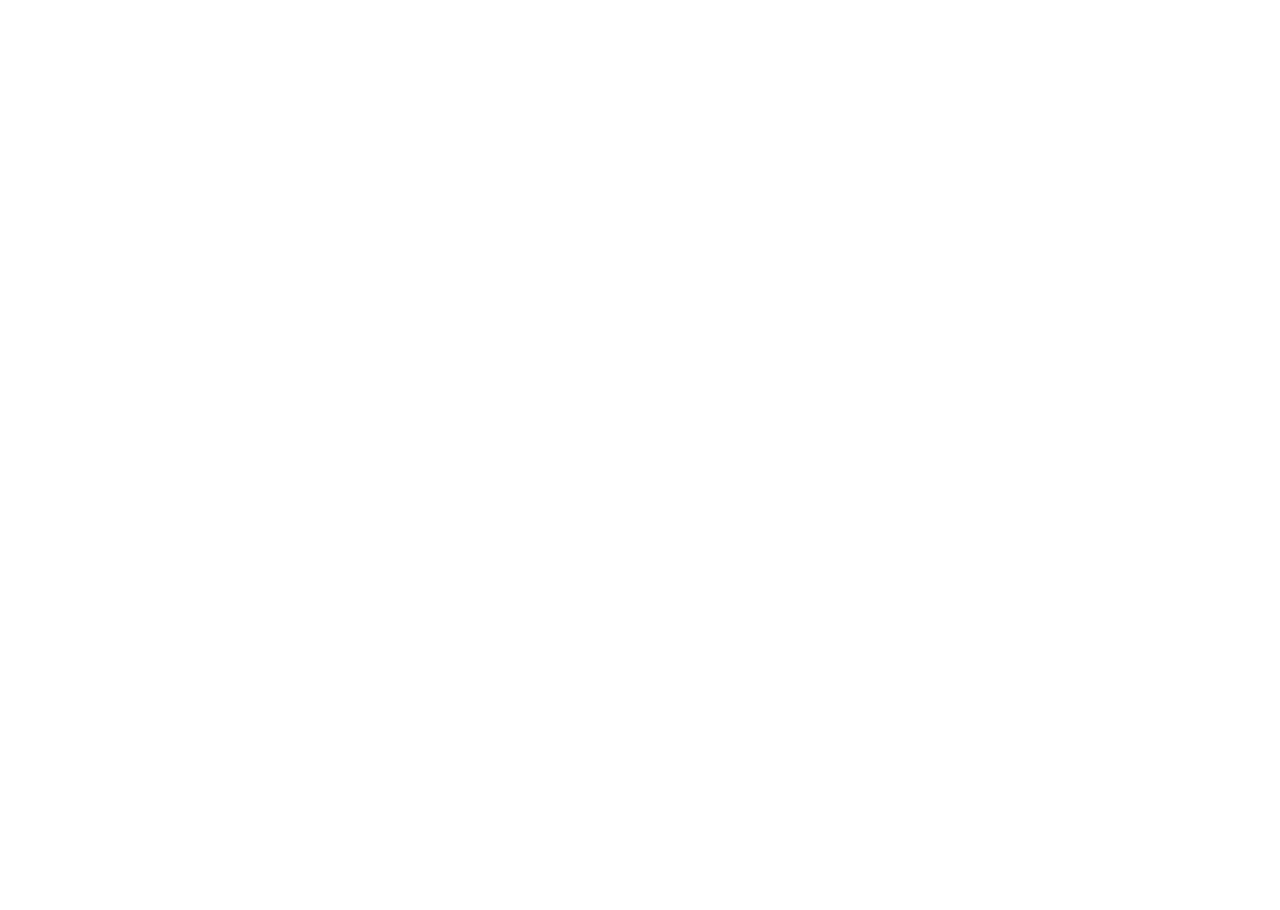
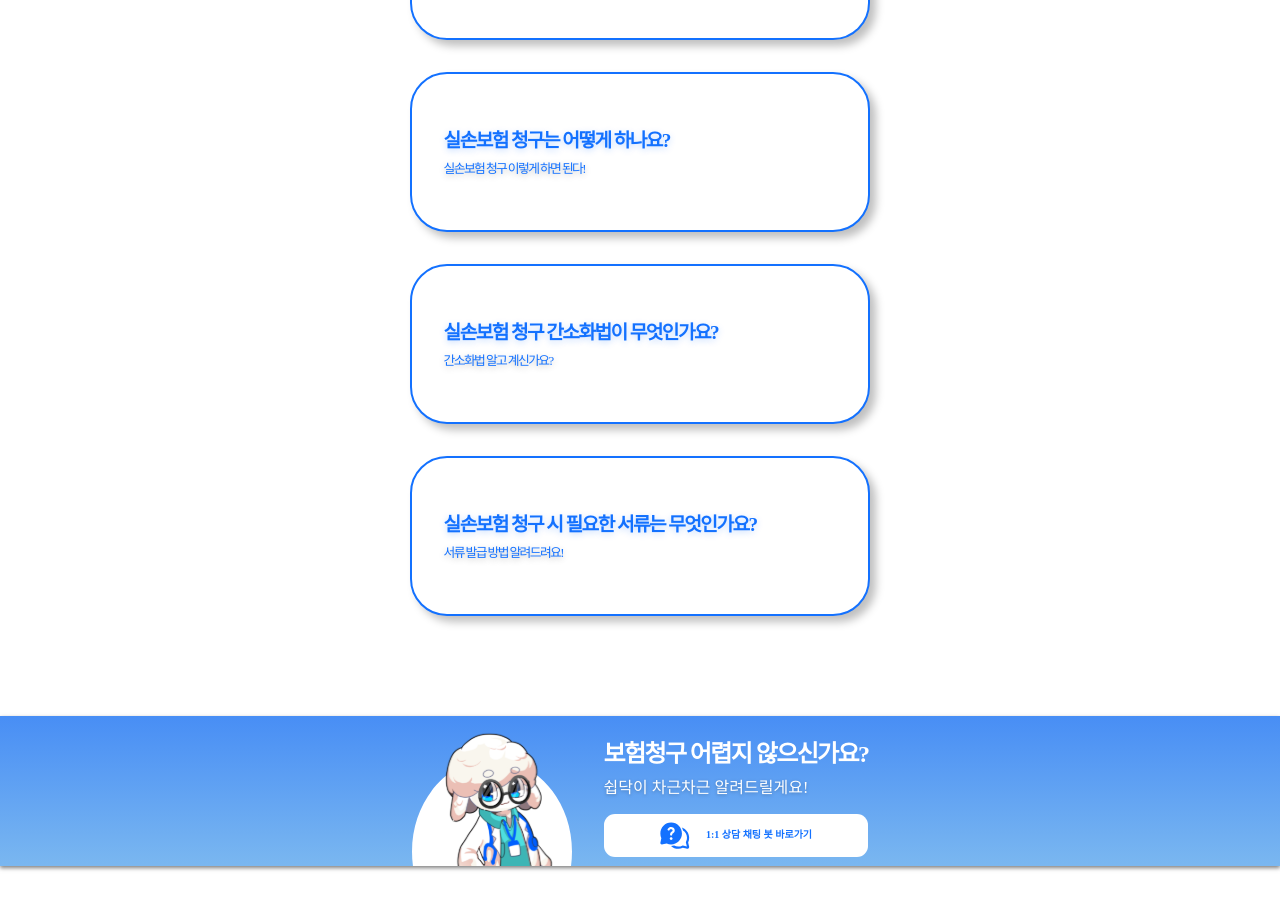
Before and after one commit to ShipDoc/Frontend, a React (Create React App) app: page /insuranceMain in a window 1280 px wide. Before the commit this address had no page. Shown: the part 480-1390 px from the top of the page. Before the commit the page ends 800 px from the top, so only its background shows below. Built offline with nearby package versions, Linux system fonts and the light colour scheme.

Commit message:
create 보험청구 하위페이지 작성

```diff
--- a/src/App.js
+++ b/src/App.js
@@ -3,7 +3,8 @@
 import SignIn from "./pages/account/SignIn";
 import SignUp from "./pages/account/SignUp";
 import Home from "./pages/Home/Home";
-import Insurance from "./pages/insurance/Insurance";
+import InsuranceMain from "./pages/insurance/InsuranceMain";
+import InsuranceWhere from "./pages/insurance/insuranceWhere";
 
 function App() {
     return (
@@ -12,7 +13,8 @@
             <Route path="/" element={<SignIn />}></Route>
             <Route path="/SignUp" element={<SignUp />}></Route>
             <Route path="/Home" element={<Home />}></Route>
-            <Route path="/insurance" element={<Insurance />}></Route>
+            <Route path="/insuranceMain" element={<InsuranceMain />}></Route>
+            <Route path="/insuranceWhere" element={<InsuranceWhere />}></Route>
         </Routes>
     );
 }
--- /dev/null
+++ b/src/components/insurance/Banner.jsx
@@ -0,0 +1,97 @@
+import React from 'react';
+import styled from 'styled-components';
+import bannerImage from '../../assets/images/bottomBannerImg.svg';
+import chatImg from '../../assets/images/chatImg.svg';
+
+const Banner = () => {
+  return (
+    <BannerContainer>
+      <BannerImage src={bannerImage} alt="banner" />
+      <BannerContent>
+        <BannerText>보험청구 어렵지 않으신가요?</BannerText>
+        <BannerSubText>쉽닥이 차근차근 알려드릴게요!</BannerSubText>
+        <BannerButton>
+            <img src={chatImg} alt='chatImg' />
+            <ButtonText>1:1 상담 채팅 봇 바로가기</ButtonText>
+        </BannerButton>
+      </BannerContent>
+    </BannerContainer>
+  );
+};
+
+const BannerContainer = styled.div`
+  display: flex;
+  width: 100%;
+  margin-top: 10vh;
+  margin-bottom: 10vh;
+  justify-content: center;
+  align-items: center;
+  padding: 1rem 0 0 0;
+  background: linear-gradient(180deg, #488EF5 0%, #7AB7F0 100%);
+  box-shadow: 0px 2px 4px 0px rgba(0, 0, 0, 0.50);
+  color: white;
+`;
+
+const BannerContent = styled.div`
+  display: flex;
+  flex-direction: column;
+  gap: 0.5rem;
+
+`;
+
+const BannerText = styled.h3`
+  font-family: Pretendard;
+  font-size: 1.5rem;
+  font-weight: 800;
+  font-style: normal;
+  line-height: 100%;
+  letter-spacing: -0.1rem;
+
+`;
+
+const BannerSubText = styled.p`
+  font-family: Pretendard;
+  font-size: 1rem;
+  margin-bottom: 0.5rem;
+  text-shadow: 0px 0.883px 3.531px rgba(0, 0, 0, 0.25);
+`;
+
+const BannerButton = styled.button`
+  display:flex;
+  flex-direction: row;
+  justify-content: center;
+  align-items: center;
+  background-color: white;
+  border: none;
+  border-radius: 11px;
+  padding: 0.5rem 1rem;
+  cursor: pointer;
+  font-family: Pretendard;
+  font-size: 1rem;
+  font-weight: bold;
+`;
+
+const ButtonText = styled.div`
+  margin-left: 1rem;
+  display: flex;
+  align-items: center;
+  flex-shrink: 0;
+  color: #1371FF;
+  font-family: Pretendard;
+  font-size: 10px;
+  font-style: normal;
+  font-weight: 700;
+  line-height: 175%;
+  justify-content: center;
+`
+
+const BannerImage = styled.img`
+  width: 10rem;
+  height: 100%;
+  flex-shrink: 0;
+  height:100%;
+  margin-bottom: 0;
+  margin-right: 2rem;
+`;
+
+export default Banner;
--- a/src/components/insurance/FAQ.jsx
+++ b/src/components/insurance/FAQ.jsx
@@ -1,14 +1,18 @@
 import React from 'react';
 import styled from 'styled-components';
 import FAQItem from './FAQItem';
+import { Link } from 'react-router-dom';
+
 
 const FAQ = () => {
   return (
     <FAQContainer>
-      <FAQItem
-        question="실손보험 청구는 어디서 할 수 있나요?"
-        answer="실손보험 간단하게 청구하는 방법 알려드려요!"
-      />
+      <Link to="/insuranceWhere">
+        <FAQItem
+          question="실손보험 청구는 어디서 할 수 있나요?"
+          answer="실손보험 간단하게 청구하는 방법 알려드려요!"
+        />
+      </Link>
       <FAQItem
         question="실손보험 청구는 어떻게 하나요?"
         answer="실손보험 청구 이렇게 하면 된다!"
@@ -29,7 +33,7 @@
   font-family: Pretendard;
   .faq-item {
     background-color: #fff;
-    border: 2px solid var(--Primary-color, #1371FF);
+    border: 2px solid #1371FF;
     padding: 2rem;
     margin-bottom: 10px;
     border-radius: 37px;
@@ -40,6 +44,9 @@
   .faq-item p {
     margin: 5px 0 0 0;
   }
+  a {
+    text-decoration: none;
+  }
 `;
 
 export default FAQ;
--- a/src/components/insurance/FAQItem.jsx
+++ b/src/components/insurance/FAQItem.jsx
@@ -3,7 +3,7 @@
 
 const FAQItem = ({ question, answer }) => {
   return (
-    <FAQItemContainer className="faq-item">
+    <FAQItemContainer>
       <Question>{question}</Question>
       <Answer>{answer}</Answer>
     </FAQItemContainer>
@@ -16,17 +16,26 @@
   width: 100%;
   height: 20vh;
   border-radius: 37px;
-  border: 2px solid var(--Primary-color, #1371FF);
+  border: 2px solid #1371FF;
   box-shadow: 6px 6px 9px 0px rgba(0, 0, 0, 0.25);
-  background: var(--Sub-color, #FFF);
+  background: white;
   flex-shrink: 0;
   justify-content: center;
   margin-top: 2rem;
   letter-spacing: -0.1rem;
+
+  &:hover {
+    background-color: #1371FF;
+
+    h3, p {
+      color: white;
+    }
+  }
 `;
 
 const Question = styled.h3`
-  color: var(--Primary-color, #1371FF);
+  margin-left: 2rem;
+  color: #1371FF;
   font-family: Pretendard;
   font-size: 1.2rem;
   font-style: normal;
@@ -36,7 +45,8 @@
 `;
 
 const Answer = styled.p`
-  color: var(--Primary-color, #1371FF);
+  margin-left: 2rem;
+  color: #1371FF;
   font-family: Pretendard;
   font-size: 0.8rem;
   font-style: normal;
--- a/src/components/insurance/NavBar.jsx
+++ b/src/components/insurance/NavBar.jsx
@@ -31,7 +31,7 @@
           <ul>
             <li><Link to="/">홈</Link></li>
             <li><Link to="/health-check">건강검진</Link></li>
-            <li><StyledLink to="/insurance">보험청구</StyledLink></li>
+            <li><StyledLink to="/insuranceMain">보험청구</StyledLink></li>
             <li><Link to="/community">커뮤니티</Link></li>
           </ul>
         </Nav>
--- /dev/null
+++ b/src/components/insurance/WhereContent.jsx
@@ -0,0 +1,48 @@
+import React from 'react';
+import styled from 'styled-components';
+import WhereText from './WhereText';
+
+const Content = () => {
+  return (
+    <MainContainer>
+      <Container>
+        <Section>
+          <Title>보험청구 &gt; 실손보험 청구는 어디서 할 수 있나요?</Title>
+          <WhereText />
+        </Section>
+      </Container>
+    </MainContainer>
+  );
+};
+
+const MainContainer = styled.main`
+  padding: 20px 0;
+  width: 40%;
+  max-width: 1200px;
+  background: var(--Sub-color, #FFF);
+
+`;
+
+const Container = styled.div`
+  width: 90%;
+  max-width: 1200px;
+  margin: 0 auto;
+`;
+
+const Section = styled.section`
+  h2 {
+    width: 100%;
+    margin-bottom: 2rem;
+  }
+`;
+
+const Title = styled.h2`
+  color: #A3A3A3;
+  font-family: Pretendard;
+  font-size: 12px;
+  font-style: normal;
+  font-weight: 500;
+  line-height: normal;
+`;
+
+export default Content;
--- /dev/null
+++ b/src/components/insurance/WhereText.jsx
@@ -0,0 +1,81 @@
+import React from 'react';
+import styled from 'styled-components';
+
+const Where = () => {
+  return (
+      <Container>
+          <Subject>실손보험 청구는 어디서 할 수 있나요?</Subject>
+          <Text>
+            <Text1>
+                카카오톡 카카오페이, 네이버페이, 토스 등 핀테크 기업이 보험청구<br/>
+                간단 서비스를 제공하고 있습니다. 소액의 진료비 실손보험청구 카카오<br/>
+                페이 네이버페이 토스로 30초 내 신청이 가능합니다. 10만 원 이하 진료<br/>
+                비 영수증 약국 영수증 사진만 있으면 됩니다.<br/>
+                신청 후 2~5일 이내 보험금을 받을 수 있습니다.<br/>
+                다만 10만 원이 넘으면 추가 제출 서류가 있습니다.<br/>
+                그리고 무엇보다 병원 개인정보가 포털 사이트로 넘어가는 단점이 있습<br/>
+                니다.
+            </Text1>
+            <Text2>
+              카카오톡 카카오페이, 네이버페이, 토스 등 핀테크 기업이 보험청구<br/>
+              간단 서비스를 제공하고 있습니다. 소액의 진료비 실손보험청구 카카오<br/>
+              페이 네이버페이 토스로 30초 내 신청이 가능합니다. 10만 원 이하 진료<br/>
+              비 영수증 약국 영수증 사진만 있으면 됩니다.<br/>
+              신청 후 2~5일 이내 보험금을 받을 수 있습니다.<br/>
+              다만 10만 원이 넘으면 추가 제출 서류가 있습니다.<br/>
+              그리고 무엇보다 병원 개인정보가 포털 사이트로 넘어가는 단점이 있습<br/>
+              니다.
+            </Text2>
+            <Text3>
+              카카오톡 카카오페이, 네이버페이, 토스 등 핀테크 기업이 보험청구<br/>
+              간단 서비스를 제공하고 있습니다. 소액의 진료비 실손보험청구 카카오<br/>
+              페이 네이버페이 토스로 30초 내 신청이 가능합니다. 10만 원 이하 진료<br/>
+              비 영수증 약국 영수증 사진만 있으면 됩니다.<br/>
+              신청 후 2~5일 이내 보험금을 받을 수 있습니다.<br/>
+              다만 10만 원이 넘으면 추가 제출 서류가 있습니다.<br/>
+              그리고 무엇보다 병원 개인정보가 포털 사이트로 넘어가는 단점이 있습<br/>
+              니다.
+            </Text3>
+          </Text>
+      </Container>
+  );
+};
+
+const Container = styled.div`
+  width: 100%;
+  max-width: 1200px;
+  margin: 0 auto;
+  justify-content: center;
+  align-items: center;
+  text-align: center;
+  letter-spacing: -0.1rem;
+`;
+
+const Subject = styled.h1`
+  width: 100%;
+  color: #000;
+  font-family: Pretendard;
+  font-size: 1rem;
+  font-style: nomal;
+  font-weight: 800;
+  line-height: normal;
+  margin: 3rem 0 5rem 0;
+`;
+
+const Text = styled.div`
+  text-align: center;
+`;
+
+const Text1=styled.h2`
+  color: #2F2F2F;
+  font-family: Pretendard;
+  font-size: 1rem;
+  font-style: normal;
+  font-weight: 500;
+  line-height: nomal;
+`;
+
+const Text2 = Text1;
+const Text3 = Text2;
+
+export default Where;
--- a/src/pages/insurance/Insurance.jsx
+++ b/src/pages/insurance/InsuranceMain.jsx
@@ -1,13 +1,15 @@
 import React from 'react';
 import NavBar from '../../components/insurance/NavBar';
-import Content from '../../components/insurance/Content';
+import Content from '../../components/insurance/MainContent';
+import Banner from '../../components/insurance/Banner';
 import styled from 'styled-components';
 
-const Insurance = () => {
+const InsuranceMain = () => {
   return (
     <PageContainer>
       <NavBar />
       <Content />
+      <Banner />
     </PageContainer>
   );
 };
@@ -20,4 +22,4 @@
   background-color: #fff;
 `;
 
-export default Insurance;
+export default InsuranceMain;
--- /dev/null
+++ b/src/pages/insurance/insuranceWhere.jsx
@@ -0,0 +1,23 @@
+import React from 'react';
+import NavBar from '../../components/insurance/NavBar';
+import Content from '../../components/insurance/WhereContent';
+import styled from 'styled-components';
+
+const InsuranceWhere = () => {
+  return (
+    <PageContainer>
+      <NavBar />
+      <Content />
+    </PageContainer>
+  );
+};
+
+const PageContainer = styled.div`
+  display: flex;
+  flex-direction: column;
+  align-items: center;
+  width: 100%;
+  background-color: #fff;
+`;
+
+export default InsuranceWhere;
```
Also changed, not shown: src/assets/images/bottomBannerImg.svg (added), src/components/insurance/MainContent.jsx (renamed from src/components/insurance/Content.jsx).
